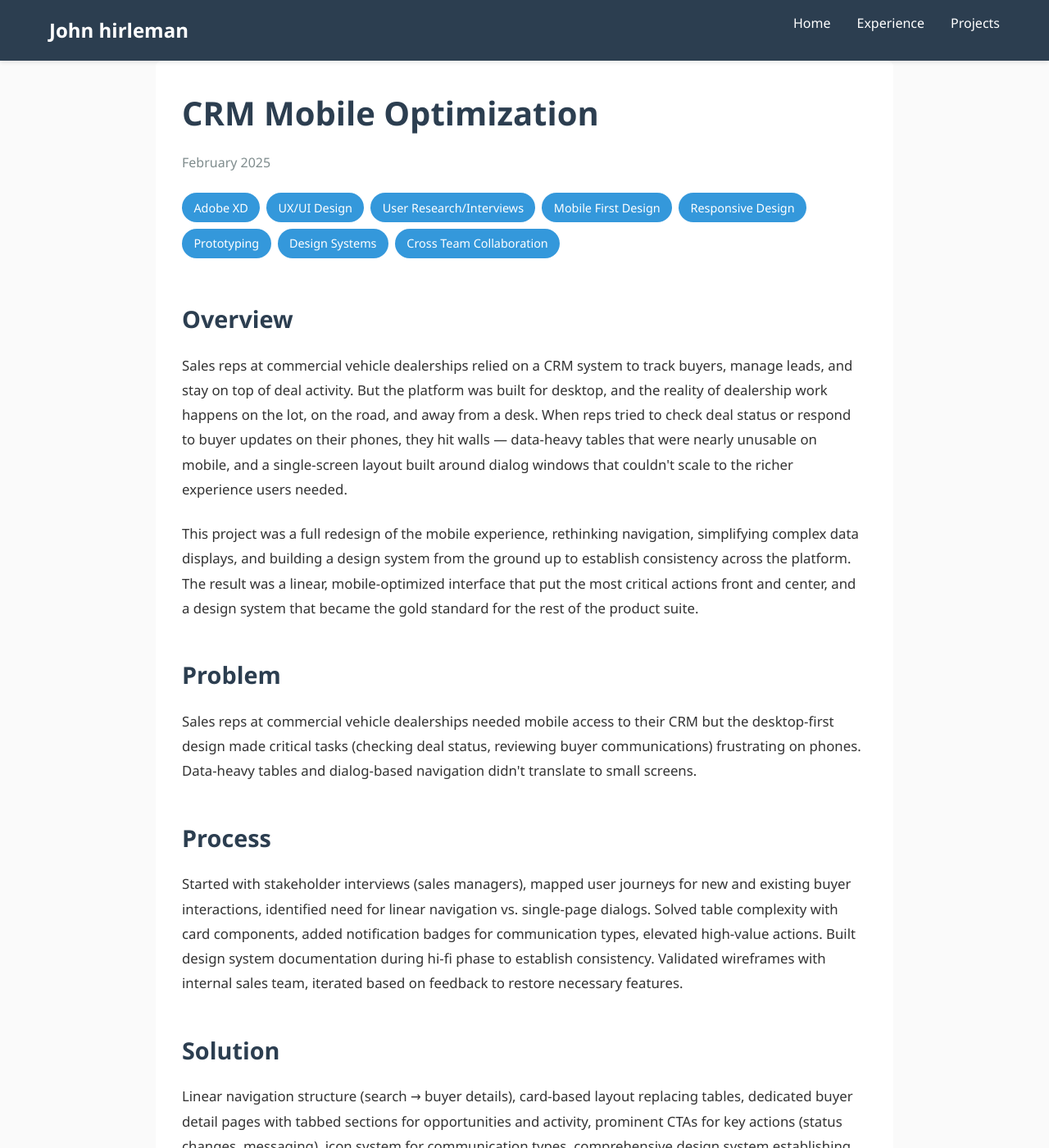
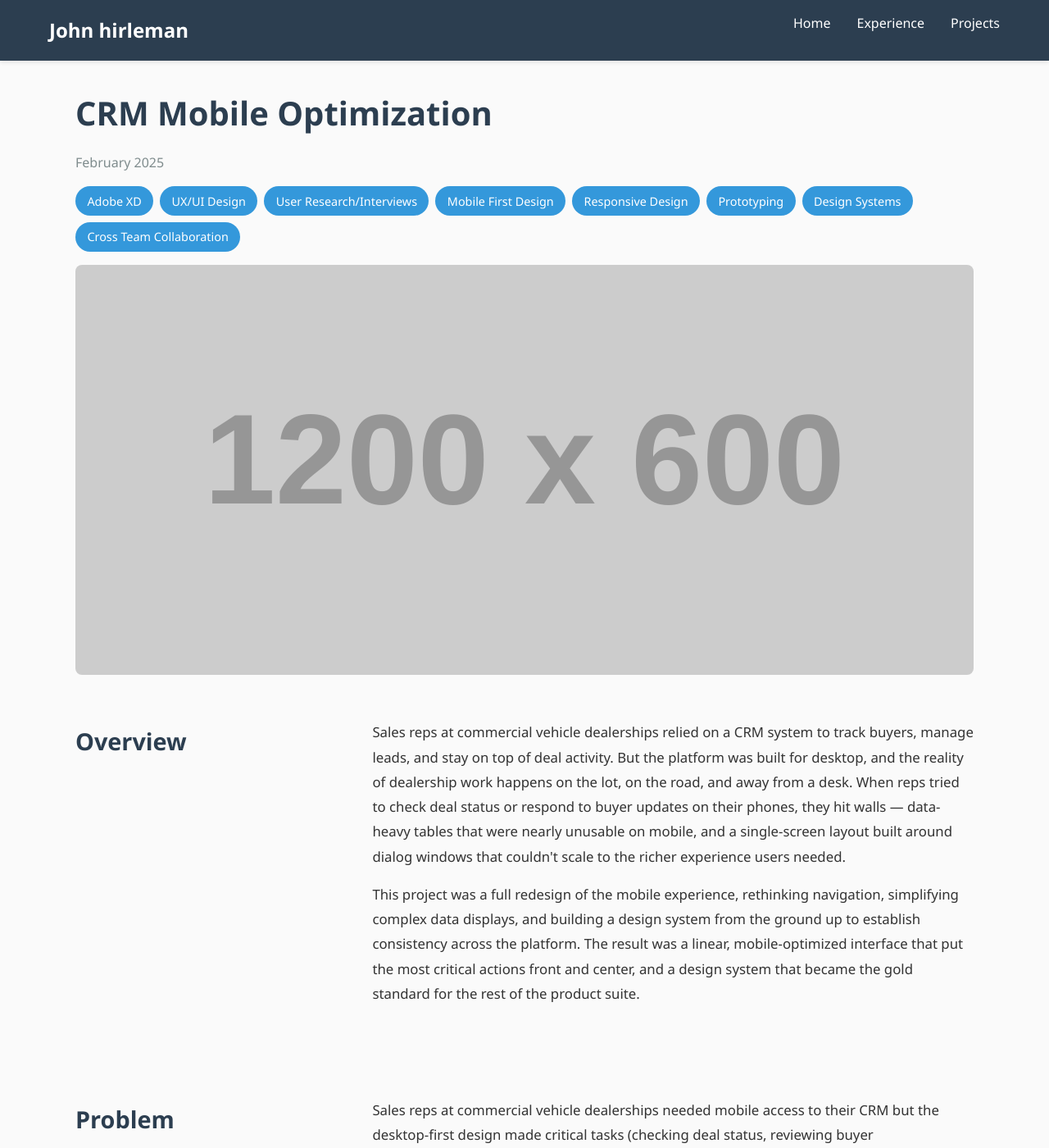
Before and after one commit to johnhirleman/my-portfolio, a Jekyll site: the page built from _projects/mobile-crm.html, in a window 1280 px wide and 1400 px high. Shown: the whole window at 82% size. Built offline with Jekyll 4.4.1, drawn with Linux system fonts in a browser that asks for light colours.

Commit message:
update to layout on project details pages.  Add container and definition for hero image.  Add front matter for image definitions.

```diff
--- a/_layouts/project.html
+++ b/_layouts/project.html
@@ -4,9 +4,6 @@ layout: default
 
 <article class="project-detail">
     <header class="project-header">
-        {% if page.image %}
-        <img src="{{ page.image }}" alt="{{ page.title }}" class="project-hero-image">
-        {% endif %}
 
         <h1>{{ page.title }}</h1>
 
@@ -31,6 +28,11 @@ layout: default
             {% endfor %}
         </div>
         {% endif %}
+
+        {% if page.images %}
+        <img src="{{ page.images.hero[0] }}" alt="{{ page.title }}" class="project-hero-image">
+        {% endif %}
+
     </header>
 
     <div class="project-content">
--- a/_projects/mobile-crm.html
+++ b/_projects/mobile-crm.html
@@ -14,24 +14,51 @@ skills:
   - Prototyping
   - Design Systems
   - Cross Team Collaboration
+
+images:
+  hero:
+    - "https://placehold.co/1200x600.png"
 ---
 
+<div class="content-row">
   <h2>Overview</h2>
+  <div class="content-body">
     <p>Sales reps at commercial vehicle dealerships relied on a CRM system to track buyers, manage leads, and stay on top of deal activity. But the platform was built for desktop, and the reality of dealership work happens on the lot, on the road, and away from a desk. When reps tried to check deal status or respond to buyer updates on their phones, they hit walls — data-heavy tables that were nearly unusable on mobile, and a single-screen layout built around dialog windows that couldn't scale to the richer experience users needed.</p>
   <p>This project was a full redesign of the mobile experience, rethinking navigation, simplifying complex data displays, and building a design system from the ground up to establish consistency across the platform. The result was a linear, mobile-optimized interface that put the most critical actions front and center, and a design system that became the gold standard for the rest of the product suite.</p>
+  </div>
+</div>
 
+<div class="content-row">
   <h2>Problem</h2>
+  <div class="content-body">
     <p>Sales reps at commercial vehicle dealerships needed mobile access to their CRM but the desktop-first design made critical tasks (checking deal status, reviewing buyer communications) frustrating on phones. Data-heavy tables and dialog-based navigation didn't translate to small screens.</p>
+  </div>
+</div>
 
+<div class="content-row">
   <h2>Process</h2>
+  <div class="content-body">
     <p>Started with stakeholder interviews (sales managers), mapped user journeys for new and existing buyer interactions, identified need for linear navigation vs. single-page dialogs. Solved table complexity with card components, added notification badges for communication types, elevated high-value actions. Built design system documentation during hi-fi phase to establish consistency. Validated wireframes with internal sales team, iterated based on feedback to restore necessary features.</p>
+  </div>
+</div>
 
+<div class="content-row">
   <h2>Solution</h2>
+  <div class="content-body">
     <p>Linear navigation structure (search → buyer details), card-based layout replacing tables, dedicated buyer detail pages with tabbed sections for opportunities and activity, prominent CTAs for key actions (status changes, messaging), icon system for communication types, comprehensive design system establishing component standards and usage guidelines.</p>
+  </div>
+</div>
 
+<div class="content-row">
   <h2>Outcome</h2>
+  <div class="content-body">
     <p>Positive beta tester and stakeholder feedback, measurable increase in mobile usage via analytics, design system became foundation for platform-wide modernization effort (migration to new tech stack). This project demonstrated the value of incremental improvement over radical redesign when balancing user needs with organizational readiness.</p>
+  </div>
+</div>
 
+<div class="content-row">
   <h2>Personal Learning</h2>
-<p>Importance of transparent communication and documentation, balancing innovation with change management, understanding when to propose future enhancements vs. current-phase work.
-</p>
+  <div class="content-body">
+    <p>Importance of transparent communication and documentation, balancing innovation with change management, understanding when to propose future enhancements vs. current-phase work.</p>
+  </div>
+</div>
--- a/_sass/_layout.scss
+++ b/_sass/_layout.scss
@@ -15,7 +15,7 @@ main {
 }
 
 article {
-    background-color: $white;
+    background-color: none;
     padding: 2rem;
     border-radius: 8px;
 }
--- a/_sass/_project-detail.scss
+++ b/_sass/_project-detail.scss
@@ -3,7 +3,7 @@
 
 // Project detail page
 .project-detail {
-    max-width: 900px;
+    max-width: 1200px;
     margin: 0 auto;
 
     .project-header {
@@ -14,7 +14,6 @@
             max-height: 500px;
             object-fit: cover;
             border-radius: 8px;
-            margin-bottom: 2rem;
         }
 
         h1 {
@@ -26,7 +25,7 @@
             display: flex;
             gap: 2rem;
             align-items: center;
-            margin-bottom: 1.5rem;
+            margin-bottom: 1rem;
             flex-wrap: wrap;
 
             .project-date {
@@ -51,6 +50,7 @@
             display: flex;
             flex-wrap: wrap;
             gap: 0.5rem;
+            margin-bottom: 1rem;
         }
 
         .tag {
@@ -65,33 +65,6 @@
     .project-content {
         line-height: 1.8;
         font-size: 1.05rem;
-
-        h2 {
-            color: $primary-color;
-            margin-top: 2.5rem;
-            margin-bottom: 1rem;
-            font-size: 1.8rem;
-        }
-
-        h3 {
-            color: $accent-color;
-            margin-top: 2rem;
-            margin-bottom: 0.8rem;
-            font-size: 1.4rem;
-        }
-
-        ul, ol {
-            margin-left: 2rem;
-            margin-bottom: 1.5rem;
-
-            li {
-                margin-bottom: 0.5rem;
-            }
-        }
-
-        p {
-            margin-bottom: 1.5rem;
-        }
 
         strong {
             color: $primary-color;
@@ -128,6 +101,45 @@
         }
     }
 
+    .content-row {
+        display: flex;
+        gap: 3rem;
+        margin-bottom: 2rem;
+
+        h2 {
+            flex: 3;
+            align-self: flex-start;
+            color: $primary-color;
+            margin: 0;
+            font-size: 1.8rem;
+        }
+
+        h3 {
+            color: $accent-color;
+            margin-top: 2rem;
+            margin-bottom: 0.8rem;
+            font-size: 1.4rem;
+        }
+
+        ul, ol {
+            margin-left: 2rem;
+            margin-bottom: 1.5rem;
+
+            li {
+                margin-bottom: 0.5rem;
+            }
+        }
+
+        p {
+            margin-bottom: 1rem;
+        }
+
+        .content-body {
+            flex: 7;
+            margin-bottom: 4rem;
+        }
+    }
+
     .project-footer {
         margin-top: 4rem;
         padding-top: 2rem;
--- a/_sass/_responsive.scss
+++ b/_sass/_responsive.scss
@@ -62,4 +62,37 @@
     .projects-grid {
         grid-template-columns: 1fr;
     }
+
+    .project-detail {
+        .content-row {
+            display: flex;
+            flex-direction: column;
+            gap: 1rem;
+            margin-bottom: 1.5rem;
+
+            h2 {
+                flex: none;
+                align-content: flex-start;
+                color: $primary-color;
+                margin: 0;
+                font-size: 1.8rem;
+            }
+
+            h3 {
+                color: $accent-color;
+                margin-top: 2rem;
+                margin-bottom: 0.8rem;
+                font-size: 1.4rem;
+            }
+
+            p {
+                margin-bottom: 1rem;
+            }
+
+            .content-body {
+                flex: none;
+                margin-bottom: 1.5rem;
+            }
+        }
+    }
 }
```
Lines whose indentation alone changed are shown as unchanged.
